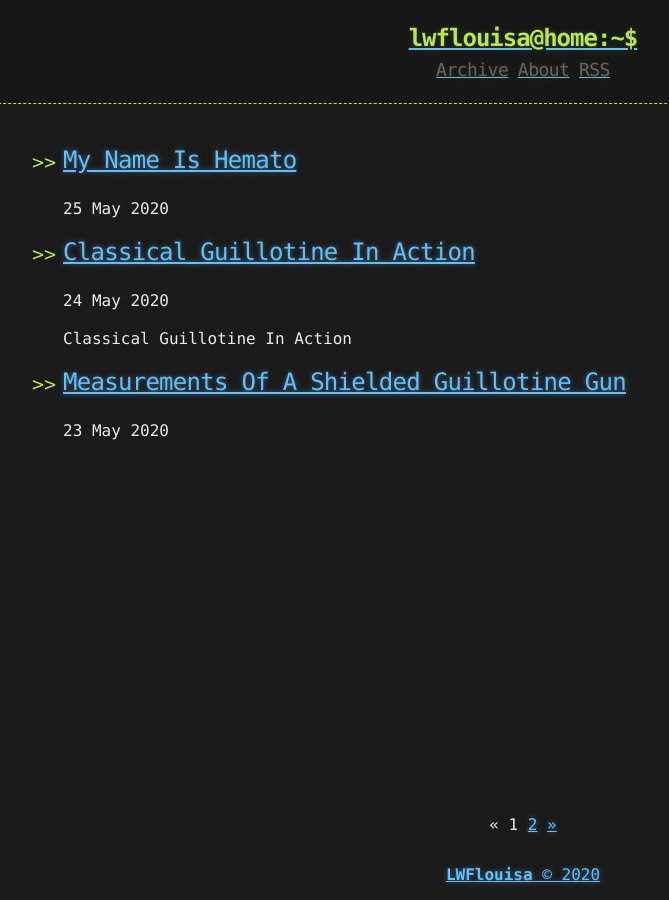
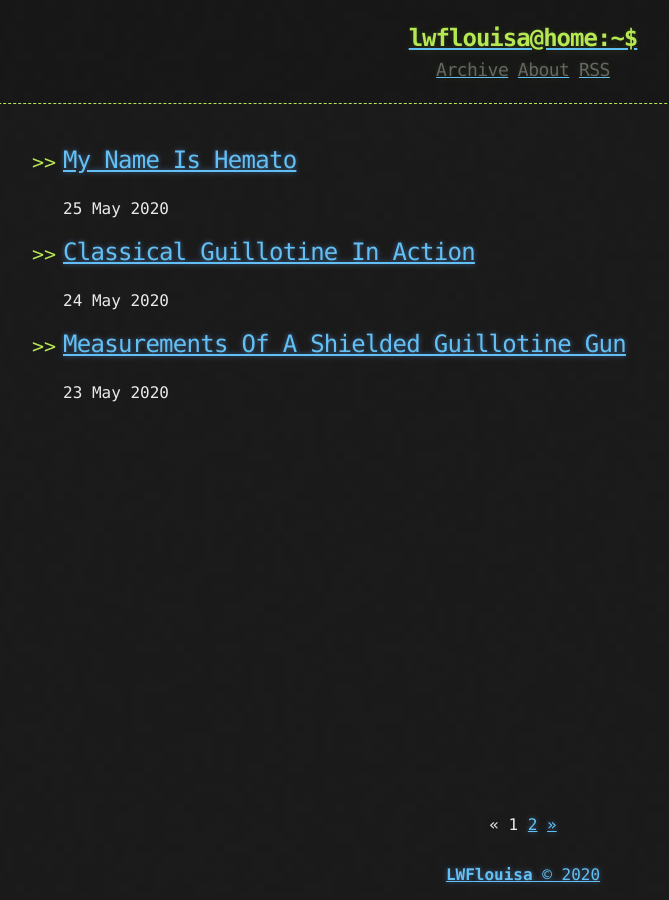
Before and after one commit to LWFlouisa/uploadedfairyOldSynd, a Jekyll site: the page built from index.html, in a window 1280 px wide. Shown: the whole page, without its empty margins (117-786 px from the left). Built offline with Jekyll 4.4.1, drawn with Linux system fonts in a browser that asks for light colours; the list of posts is cut into pages by our own code.

Commit message:
Update 2020-5-24-classicalguilltineinaction.md

```diff
--- a/_posts/2020-5-24-classicalguilltineinaction.md
+++ b/_posts/2020-5-24-classicalguilltineinaction.md
@@ -1,5 +1,4 @@
 ---
 title: Classical Guillotine In Action
 ---
-## Classical Guillotine In Action
 ![image](https://raw.githubusercontent.com/LWFlouisa/uploadedfairyalt/master/pages/page4.png)
```
